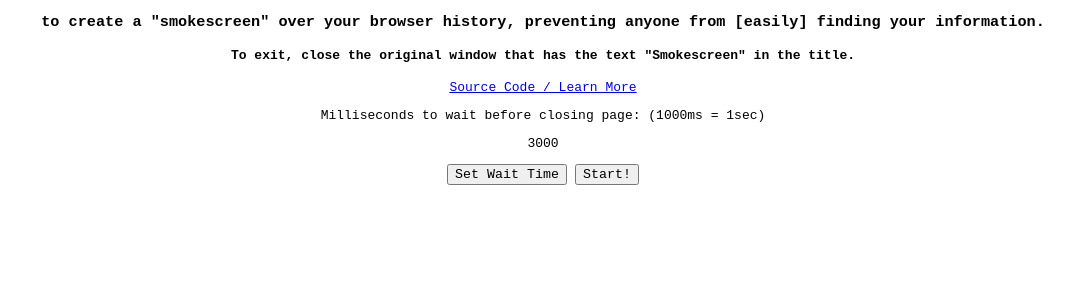
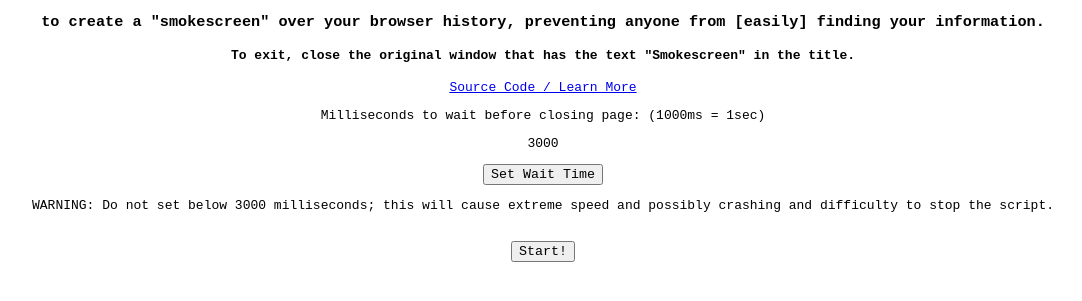
Before and after one commit to keeganjk/smokescreen, a plain HTML site: page index.htm in a window 1280 px wide. Shown: the part 75-376 px from the top of the page, without its empty margins (97-1179 px from the left). Drawn offline with Linux system fonts and the light colour scheme.

Commit message:
Update index.htm

```diff
--- a/index.htm
+++ b/index.htm
@@ -33,7 +33,9 @@
 
       <p align="center" style="font-family:monospace">Milliseconds to wait before closing page: (1000ms = 1sec)</p>
       <p id="one" align="center" style="font-family:monospace"></p>
-      <button onclick="millisecs = prompt('New time to wait (in millisecs)?');" style="font-family:monospace" align="center">Set Wait Time</button>
+      <button onclick="millisecs = prompt('New time to wait (in millisecs)?'); document.getElementById('one').innerHTML = millisecs;" style="font-family:monospace" align="center">Set Wait Time</button>
+      <p align="center" style="font-family:monospace">WARNING: Do not set below 3000 milliseconds; this will cause extreme speed and possibly crashing and difficulty to stop the script.</p>
+      <br />
 
       <button onclick="getRandom(0, list.length, millisecs);" style="font-family:monospace" align="center">Start!</button>
 
```
